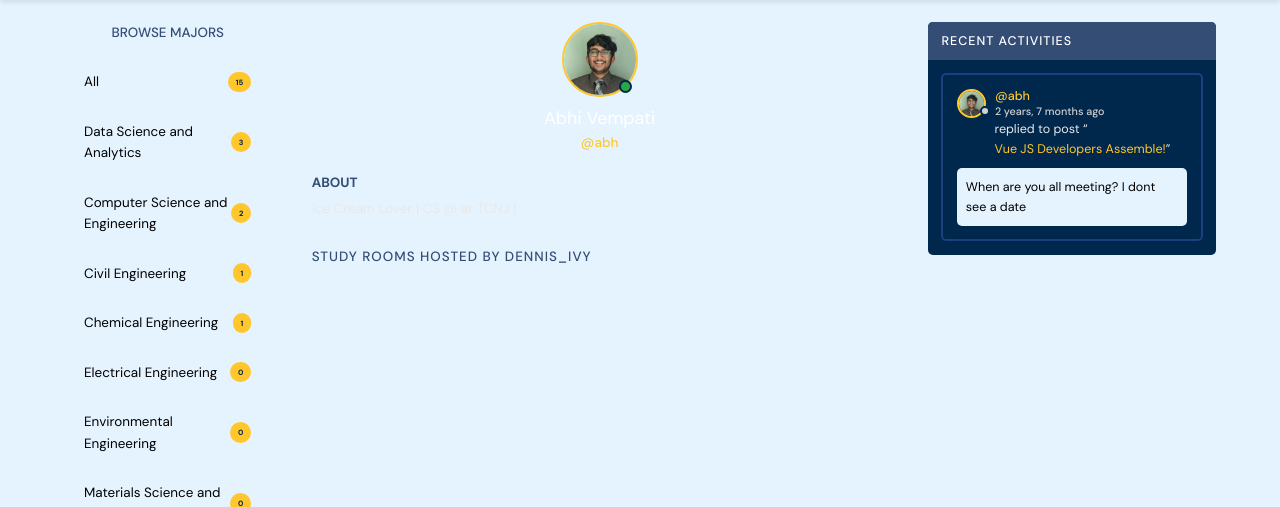
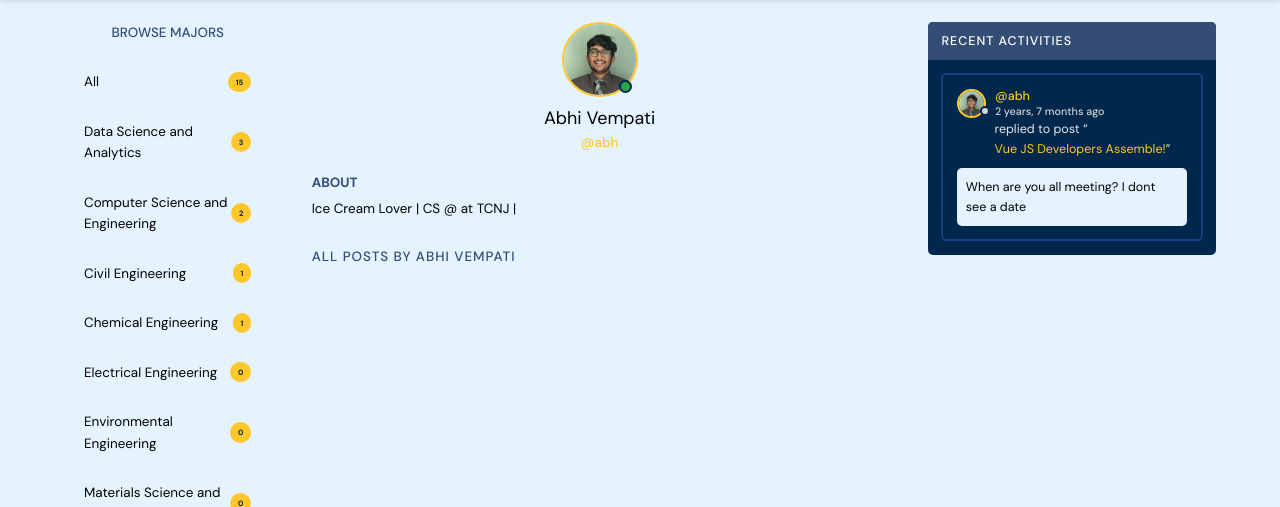
Before and after one commit to mustachemo/final_project_cse108_django, a Django app: page /profile/5/ in a window 1280 px wide. Shown: the part 59-566 px from the top of the page. Run offline with Django 3.2, Linux system fonts and the light colour scheme; data comes from the database, SQL or seed files in the repository; both versions use the stored data as it was after the commit.

Commit message:
progress...

```diff
--- a/base/templates/base/feed_component.html
+++ b/base/templates/base/feed_component.html
@@ -7,15 +7,12 @@
       </div>
       <span>@{{room.host.username}}</span>
     </a>
-    <div class="roomListRoom__title">
-      <a href="{% url 'room' room.id %}">{{room.name}}</a>
-    </div>
     <div class="roomListRoom__actions">
       <span>{{room.created|timesince}} ago</span>
     </div>
   </div>
-  <div class="roomListRoom__content">
-    <a href="{% url 'room' room.id %}">{{room.description}}</a>
+  <div class="roomListRoom__content" style="text-align: center; font-size: 1.5rem; font-weight: 600; color: #333;">
+    <a href="{% url 'room' room.id %}">{{room.name}}</a>
   </div>
   <div class="roomListRoom__meta">
     <div class="roomListRoom__votes">
--- a/base/templates/base/profile.html
+++ b/base/templates/base/profile.html
@@ -24,7 +24,7 @@
         </div>
         <div class="profile__about">
           <h3>About</h3>
-          <p>
+          <p class="light-background">
             {{user.bio}}
           </p>
         </div>
@@ -32,7 +32,7 @@
 
       <div class="roomList__header">
         <div>
-          <h2>Study Rooms Hosted by dennis_ivy</a>
+          <h2>ALl posts by {{user.name}}
           </h2>
         </div>
       </div>
--- a/static/styles/style.css
+++ b/static/styles/style.css
@@ -955,7 +955,7 @@ a {
 
 .profile__info h3 {
   font-size: 2rem;
-  color: var(--color-light);
+  color: var(--text-color-dark);
   font-weight: 400;
 }
 
--- a/templates/navbar.html
+++ b/templates/navbar.html
@@ -29,7 +29,7 @@
         <!-- Logged In -->
         {% if request.user.is_authenticated %}
         <div class="header__user">
-          <a href="{% url 'update-user' %}">
+          <a href="{% url 'user-profile' pk=request.user.pk %}">
             <div class="avatar avatar--medium active">
               <img src="{{request.user.avatar.url}}" />
             </div>
```
Also changed, not shown: db.sqlite3.
